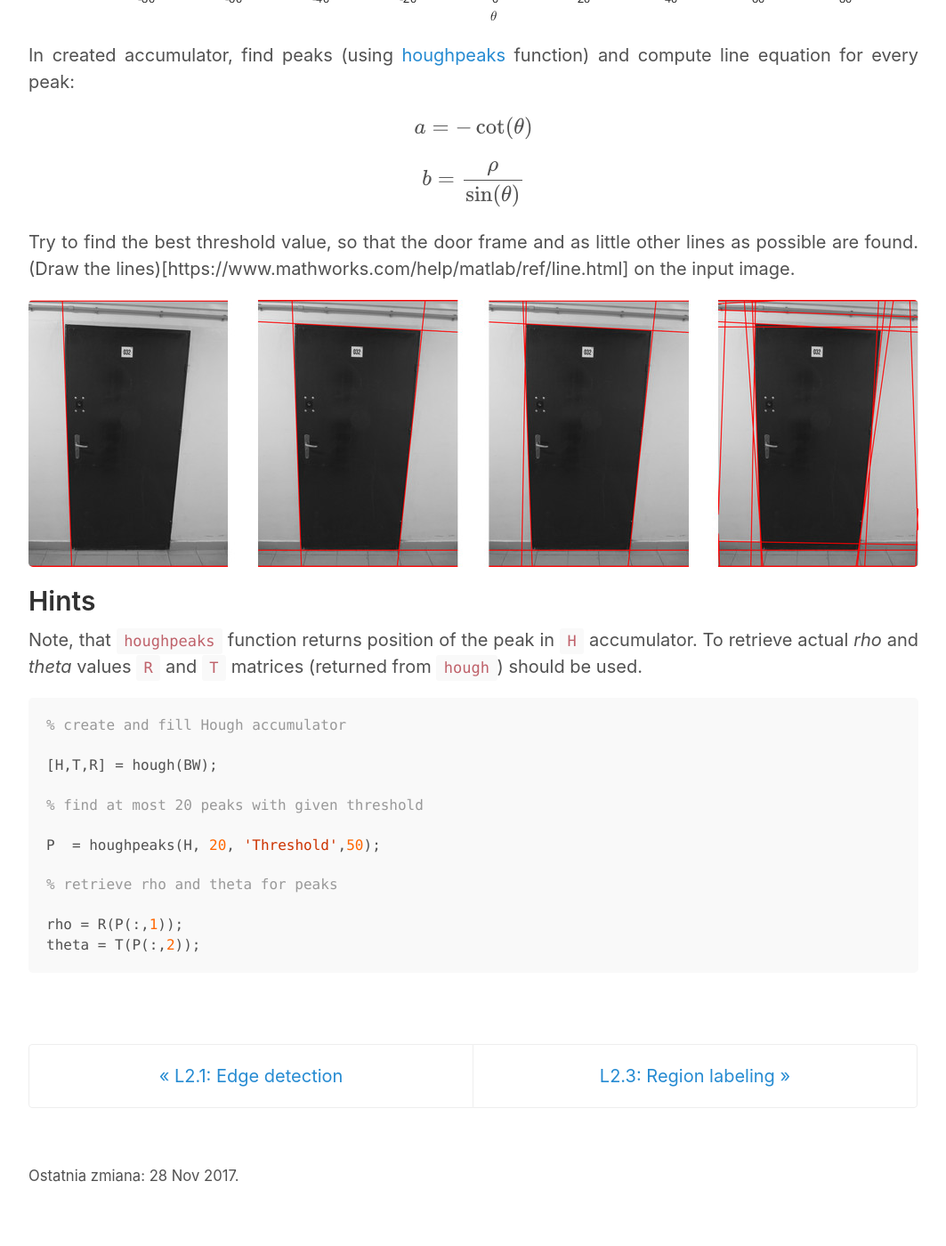
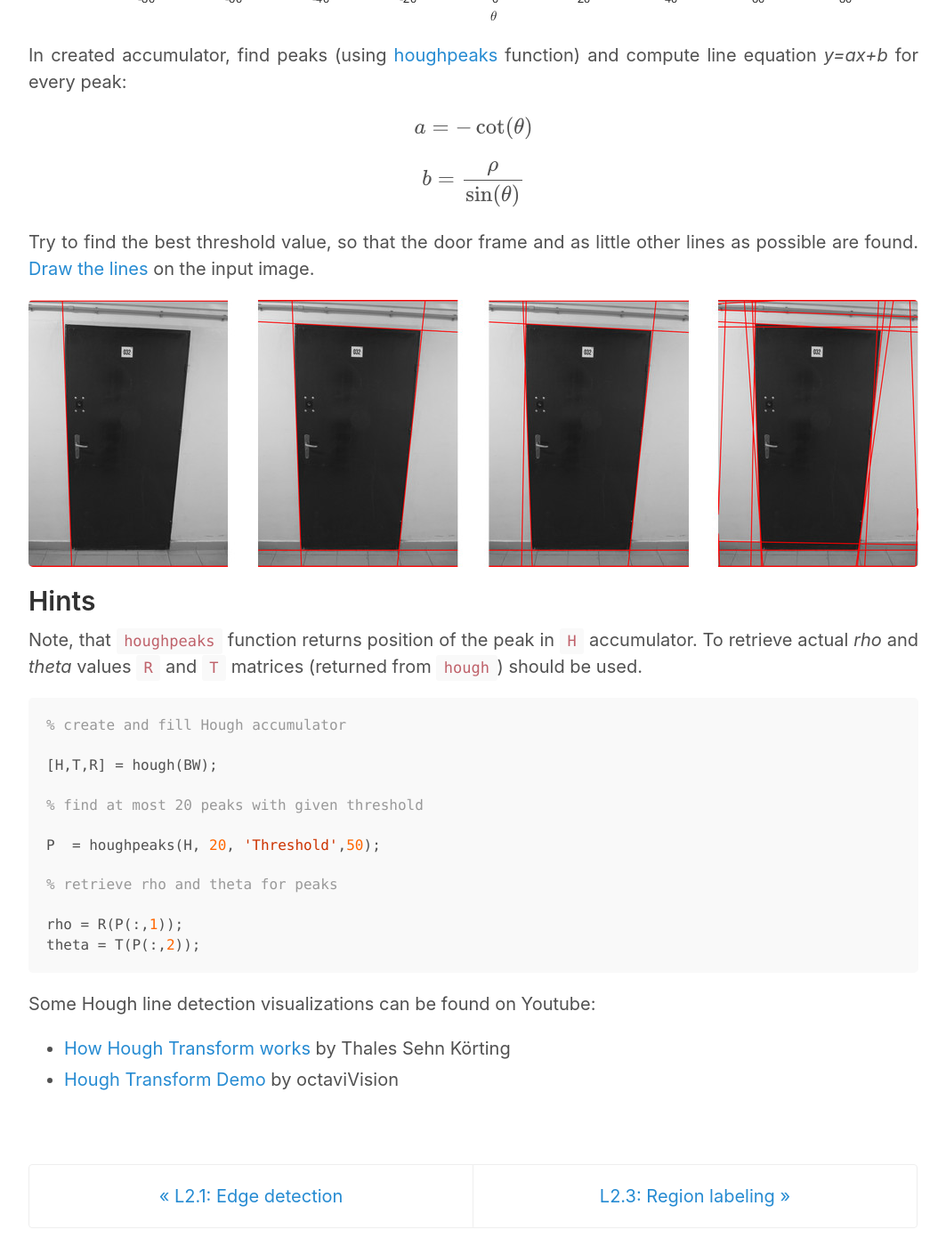
Before and after one commit to maciek-slon/ecovi, a Jekyll site: the page built from _posts/2017-11-29-T2-hough.md, in a window 1280 px wide and 1400 px high, scrolled down 785 px. Shown: the whole window at 89% size, without its empty margins (108-1171 px from the left). Built offline with Jekyll 4.4.1, drawn with Linux system fonts in a browser that asks for light colours; formulas are drawn with MathJax 3; before the commit the page ends 2160 px from its top, so only the background shows below that.

Commit message:
Fix links and add youtube movies

```diff
--- a/_posts/2017-11-29-T2-hough.md
+++ b/_posts/2017-11-29-T2-hough.md
@@ -14,7 +14,7 @@ On the final image acquired in previous task, apply Hough lines detection. Use f
 
 ![]({{site.baseurl}}/public/l2/hough.png)
 
-In created accumulator, find peaks (using [houghpeaks](https://www.mathworks.com/help/images/ref/houghpeaks.html) function) and compute line equation for every peak:
+In created accumulator, find peaks (using [houghpeaks](https://www.mathworks.com/help/images/ref/houghpeaks.html) function) and compute line equation _y=ax+b_ for every peak:
 
 $$
 a=-\cot(\theta)
@@ -24,7 +24,7 @@ $$
 b=\frac{\rho}{\sin(\theta)}
 $$
 
-Try to find the best threshold value, so that the door frame and as little other lines as possible are found. (Draw the lines)[https://www.mathworks.com/help/matlab/ref/line.html] on the input image.
+Try to find the best threshold value, so that the door frame and as little other lines as possible are found. [Draw the lines](https://www.mathworks.com/help/matlab/ref/line.html) on the input image.
 
 ![]({{site.baseurl}}/public/l2/hough2.jpg)
 
@@ -43,3 +43,7 @@ P  = houghpeaks(H, 20, 'Threshold',50);
 rho = R(P(:,1));
 theta = T(P(:,2));
 {% endhighlight %}
+
+Some Hough line detection visualizations can be found on Youtube:
+   * [How Hough Transform works](https://www.youtube.com/watch?v=4zHbI-fFIlI) by Thales Sehn Körting
+   * [Hough Transform Demo](https://www.youtube.com/watch?v=ebfi7qOFLuo) by octaviVision
```
